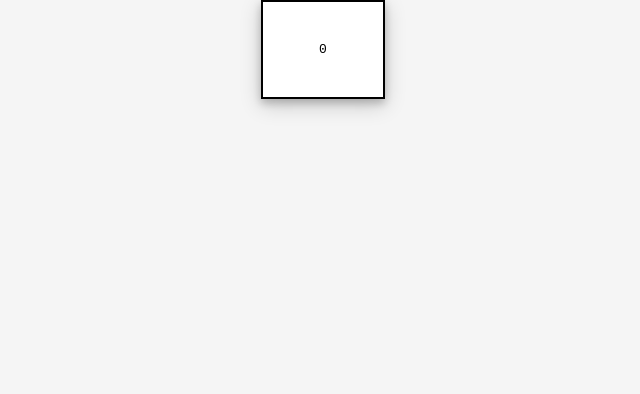
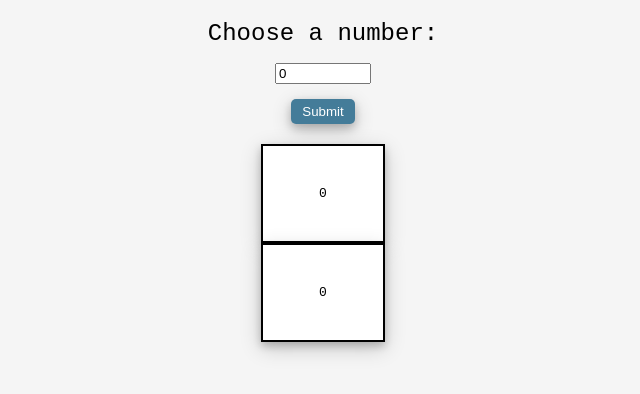
Before and after one commit to hilashay/dice-game, a React (Create React App) app: page / in a window 1280 px wide. Shown: the top 394 px of the page, without its empty margins (317-957 px from the left). Built offline with nearby package versions, Linux system fonts and the light colour scheme.

Commit message:
rangeInput state and componenet

```diff
--- a/src/GameController.tsx
+++ b/src/GameController.tsx
@@ -3,21 +3,24 @@ import styled from "styled-components";
 import "./App.css";
 import Dice from "./modules/dice/Dice";
 import ResultHistory from "./modules/history/ResultHistory";
+import DiceRangeInput from "./modules/range/DiceRangeInput";
 
 interface GameControllerProps {}
 
 const GameController: React.FC<GameControllerProps> = ({}) => {
   const [history, setHistory] = useState<number[]>([]);
+  const [range, setRange] = useState<number>(0);
+  console.log(range);
 
   const onDiceResult = (number: number) => {
-    console.log(number);
     setHistory((prev) => [...prev, number]);
-    console.log(history);
   };
 
   return (
     <Container>
-      <Dice range={5} onDiceResult={onDiceResult} />
+      <DiceRangeInput range={range} setRange={setRange} />
+      <Dice range={range} onDiceResult={onDiceResult} />
+      <Dice range={range} onDiceResult={onDiceResult} />
       <ResultHistory history={history} />
     </Container>
   );
--- a/src/modules/range/DiceRangeInput.tsx
+++ b/src/modules/range/DiceRangeInput.tsx
@@ -1,12 +1,58 @@
 import React from "react";
 import styled from "styled-components";
 
-interface DiceRangeInputProps {}
+interface DiceRangeInputProps {
+  range: number;
+  setRange: any;
+}
 
-const DiceRangeInput: React.FC<DiceRangeInputProps> = ({}) => {
-  return <Container></Container>;
+const DiceRangeInput: React.FC<DiceRangeInputProps> = ({ range, setRange }) => {
+  return (
+    <Container>
+      <StyledForm onSubmit={(e) => e.preventDefault()}>
+        <Label>Choose a number:</Label>
+        <TextInput type="text" value={range} onChange={(e) => setRange(e.target.value)} />
+        <SubmitInput type="submit" />
+      </StyledForm>
+    </Container>
+  );
 };
 
 export default DiceRangeInput;
 
-const Container = styled.div``;
+const Container = styled.div`
+  display: flex;
+  flex-direction: column;
+  justify-content: space-between;
+  align-items: center;
+  padding: 20px 0;
+`;
+
+const StyledForm = styled.form`
+  display: flex;
+  flex-direction: column;
+  justify-content: space-between;
+  height: 104px;
+  align-items: center;
+`;
+
+const Label = styled.label`
+  font-size: 24px;
+`;
+
+const TextInput = styled.input`
+  width: 88px;
+`;
+
+const SubmitInput = styled.input`
+  background-color: #447c99;
+  border-radius: 5px;
+  border-width: inherit;
+  cursor: pointer;
+  color: white;
+  width: 64px;
+  padding: 5px 0;
+  font-family: "Dosis", sans-serif;
+  box-shadow: 0 4px 8px 0 rgba(0, 0, 0, 0.2), 0 6px 20px 0 rgba(0, 0, 0, 0.19);
+  on-hover: yellow;
+`;
```
